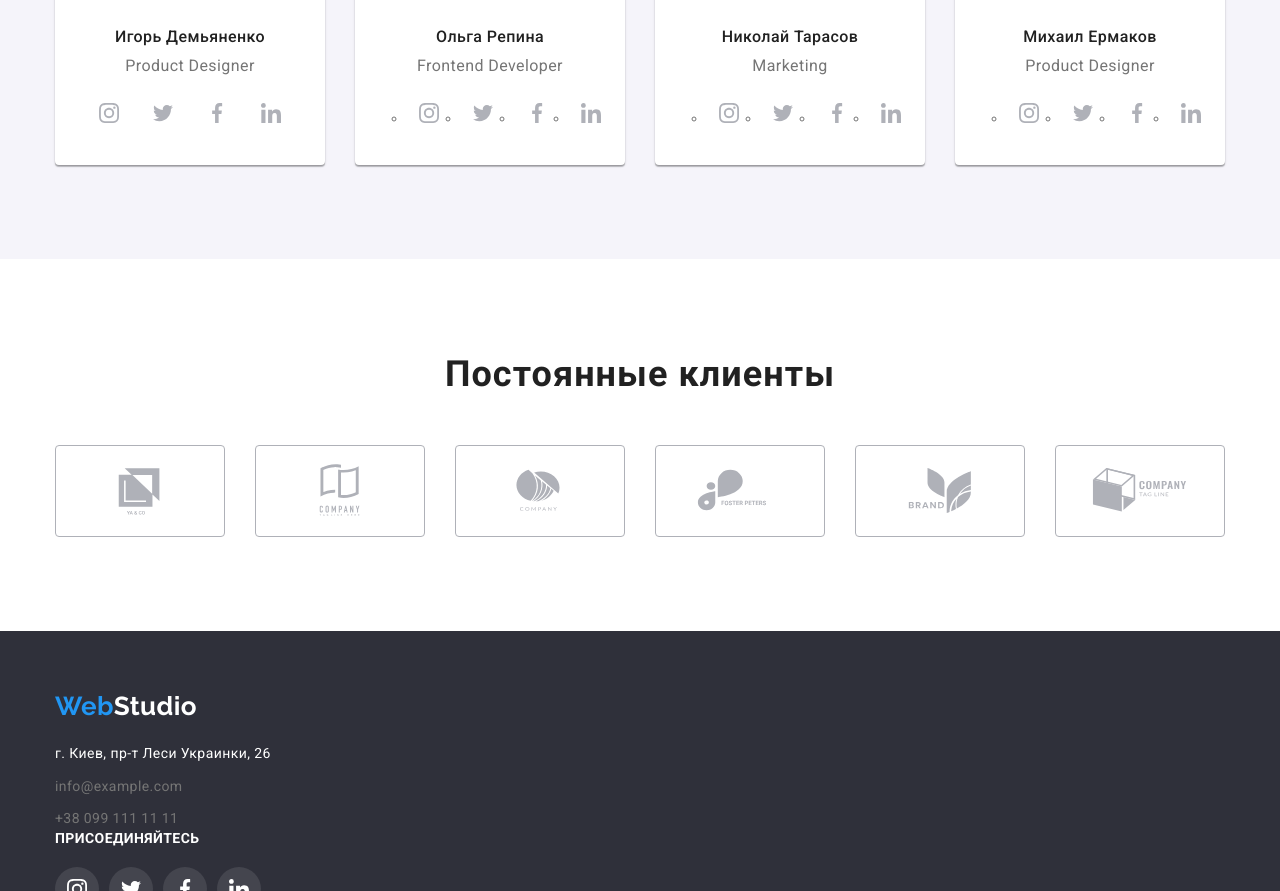
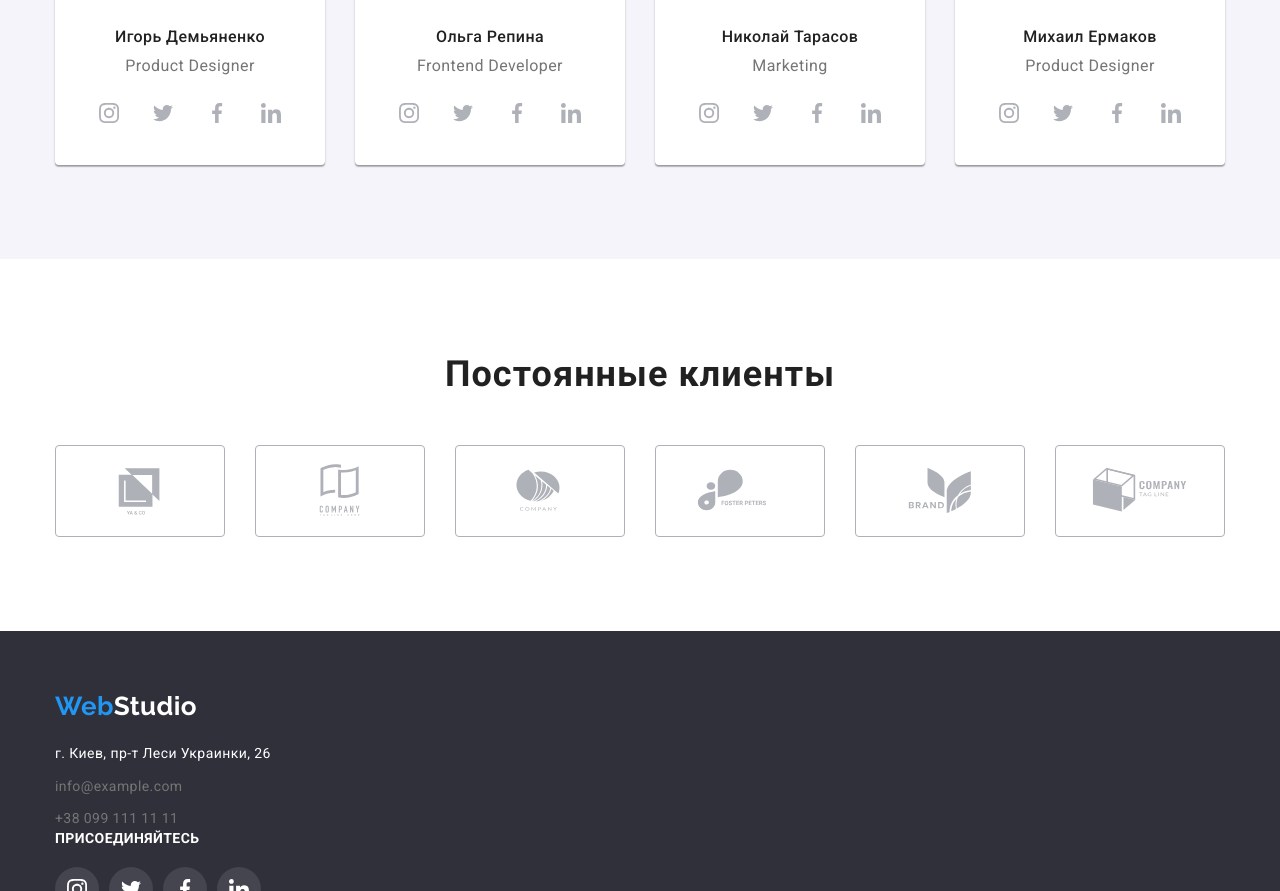
Before and after one commit to ViktorPonomarev/goit-markup-hw-04, a plain HTML site: page index.html in a window 1280 px wide. Shown: the part 2074-2965 px from the top of the page. Drawn offline with nearby package versions, Linux system fonts and the light colour scheme.

Commit message:
Добавил Цвет к космонавтам и исправил иконки в карточках

```diff
--- a/css/styles.css
+++ b/css/styles.css
@@ -509,12 +509,9 @@ img {
   margin-right: 70px;
 }
 
-/* .social-join {
-  display: inline-block;
-  justify-content: start;
-  margin-right: auto;
-  align-items: center;
-} */
+.social-join {
+  box-sizing: border-box;
+}
 
 .caption {
   font-style: normal;
--- a/index.html
+++ b/index.html
@@ -234,7 +234,7 @@
               <div class="items-team">
                 <h3 class="team-item">Ольга Репина</h3>
                 <p lang="en" class="team-text">Frontend Developer</p>
-                <ul class="team-items">
+                <ul class="team-items list">
                   <li class="items-icon">
                     <a
                       class="team-link link"
@@ -296,7 +296,7 @@
               <div class="items-team">
                 <h3 class="team-item">Николай Тарасов</h3>
                 <p lang="en" class="team-text">Marketing</p>
-                <ul class="team-items">
+                <ul class="team-items list">
                   <li class="items-icon">
                     <a
                       class="team-link link"
@@ -358,7 +358,7 @@
               <div class="items-team">
                 <h3 class="team-item">Михаил Ермаков</h3>
                 <p lang="en" class="team-text">Product Designer</p>
-                <ul class="team-items">
+                <ul class="team-items list">
                   <li class="items-icon">
                     <a
                       class="team-link link"
```
Also changed, not shown: images/sprite.svg.
